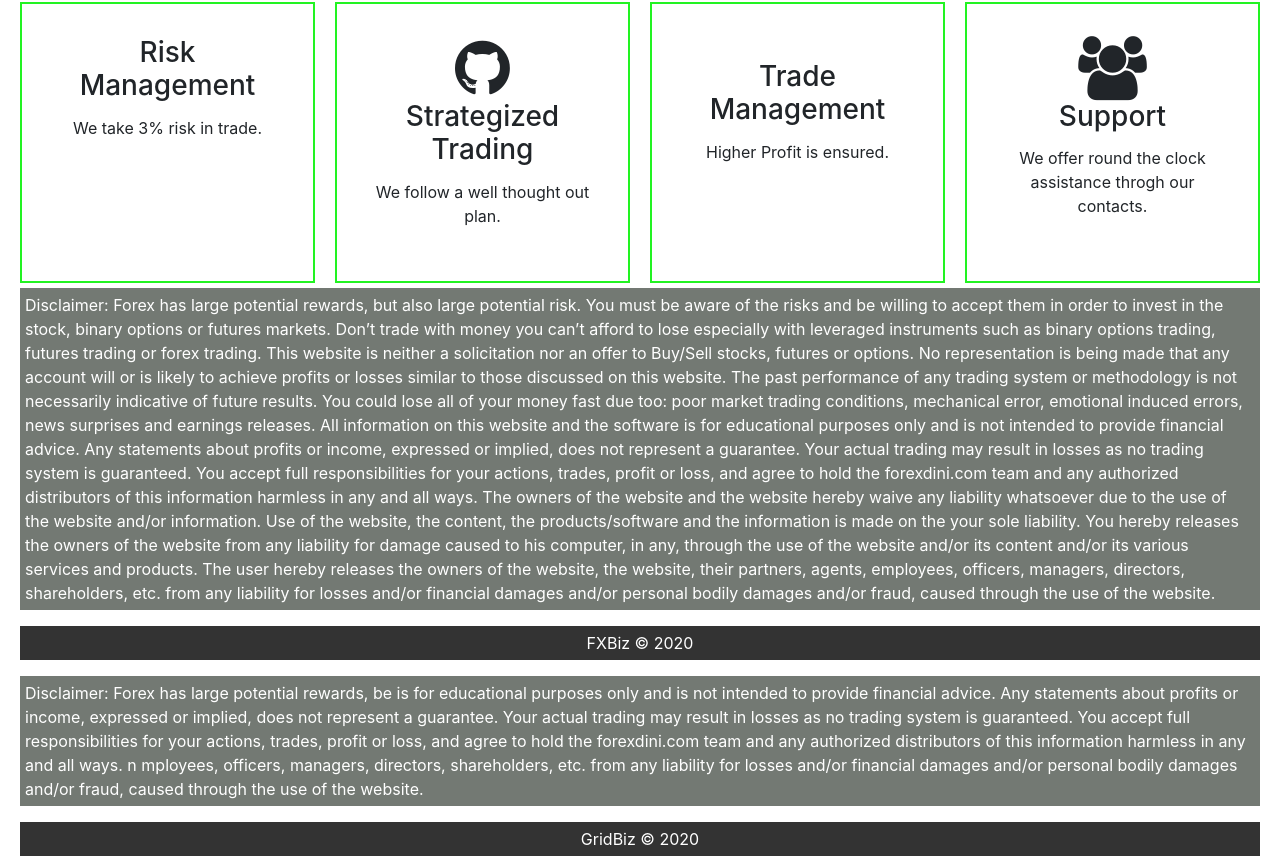
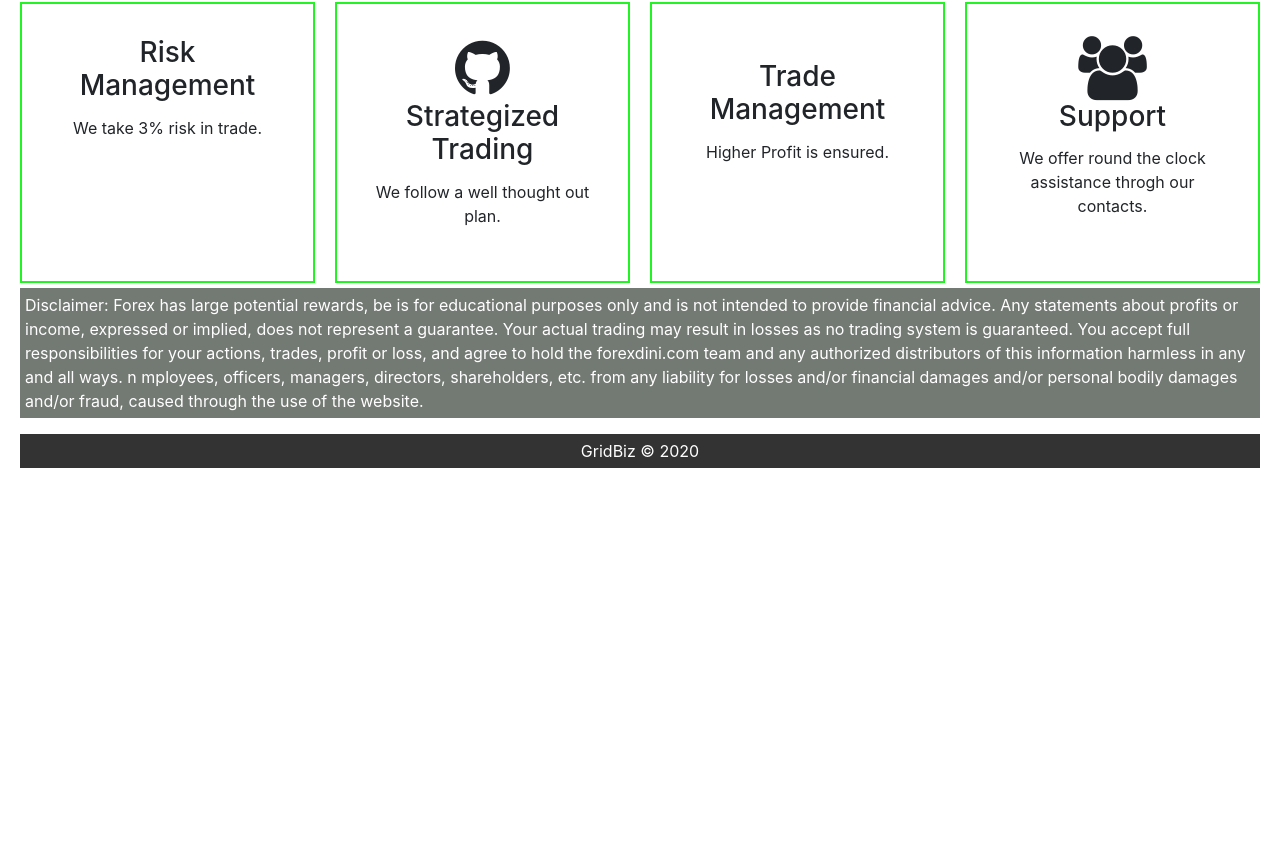
Before and after one commit to AbdallahWario/AbdallahWario.github.io, a React (Create React App) app: page /home in a window 1280 px wide. Shown: the part 592-1449 px from the top of the page. After the commit the page ends 1096 px from the top, so only its background shows below. Built offline with nearby package versions, Linux system fonts and the light colour scheme.

Commit message:
Update Home.js

```diff
--- a/src/pages/Home.js
+++ b/src/pages/Home.js
@@ -60,16 +60,7 @@ export default function Home() {
 
             </section>
    </div>
-   <div className="footersec">
-            <p className="footerinfo">
-Disclaimer: Forex has large potential rewards, but also large potential risk. You must be aware of the risks and be willing to accept them in order to invest in the stock, binary options or futures markets. Don’t trade with money you can’t afford to lose especially with leveraged instruments such as binary options trading, futures trading or forex trading. This website is neither a solicitation nor an offer to Buy/Sell stocks, futures or options. No representation is being made that any account will or is likely to achieve profits or losses similar to those discussed on this website. The past performance of any trading system or methodology is not necessarily indicative of future results. You could lose all of your money fast due too: poor market trading conditions, mechanical error, emotional induced errors, news surprises and earnings releases.
-All information on this website and the software is for educational purposes only and is not intended to provide financial advice. Any statements about profits or income, expressed or implied, does not represent a guarantee. Your actual trading may result in losses as no trading system is guaranteed. You accept full responsibilities for your actions, trades, profit or loss, and agree to hold the forexdini.com team and any authorized distributors of this information harmless in any and all ways.
-The owners of the website and the website hereby waive any liability whatsoever due to the use of the website and/or information. Use of the website, the content, the products/software and the information is made on the your sole liability. You hereby releases the owners of the website from any liability for damage caused to his computer, in any, through the use of the website and/or its content and/or its various services and products. The user hereby releases the owners of the website, the website, their partners, agents, employees, officers, managers, directors, shareholders, etc. from any liability for losses and/or financial damages and/or personal bodily damages and/or fraud, caused through the use of the website.
-            </p>
-            <footer>
-           <p>FXBiz &copy; 2020</p>
-       </footer>
-        </div>
+
 
 
         </>
```
